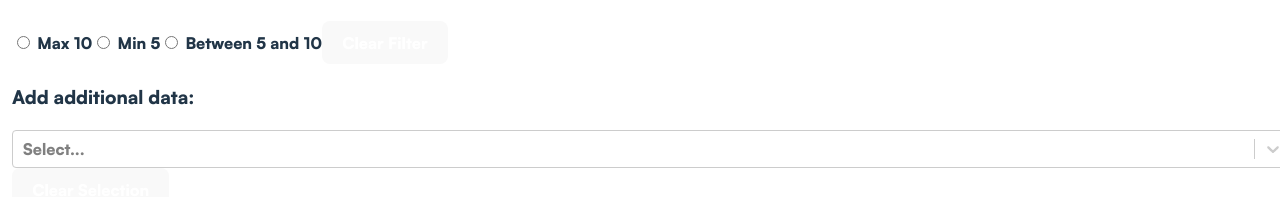
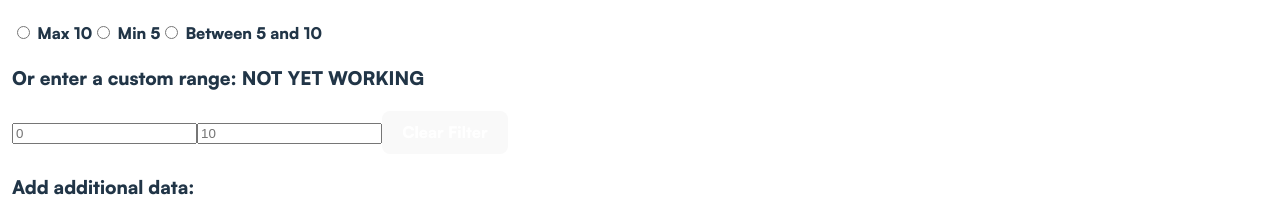
Before and after one commit to barrettk8090/prest-ww, a React (Vite) app: page / in a window 1280 px wide. Shown: the part 229-426 px from the top of the page. Built offline with nearby package versions, Linux system fonts and the light colour scheme; no server answers.

Commit message:
begin custom range filter

```diff
--- a/src/components/DynamicTableMain.jsx
+++ b/src/components/DynamicTableMain.jsx
@@ -92,6 +92,9 @@ function DynamicTableMain() {
             <input type="radio" value="Max 10" name="pe" onChange={handleFilterChange} checked={peFilter === 'Max 10'} /> Max 10
             <input type="radio" value="Min 5" name="pe" onChange={handleFilterChange} checked={peFilter === 'Min 5'} /> Min 5
             <input type="radio" value="Between 5 and 10" name="pe" onChange={handleFilterChange} checked={peFilter === 'Between 5 and 10'} /> Between 5 and 10
+            <h3>Or enter a custom range: NOT YET WORKING</h3>
+            <input type="number" name="peMin" onChange={handleFilterChange} value={peFilter.min} placeholder="0" />
+            <input type="number" name="peMax" onChange={handleFilterChange} value={peFilter.max} placeholder="10"/>
             <button onClick={clearFilter}>Clear Filter</button>
             <h3>Add additional data:</h3>
             <Select styles={customStyles} options={options} onChange={handleChange} isMulti value={selectedOptions} />
```
